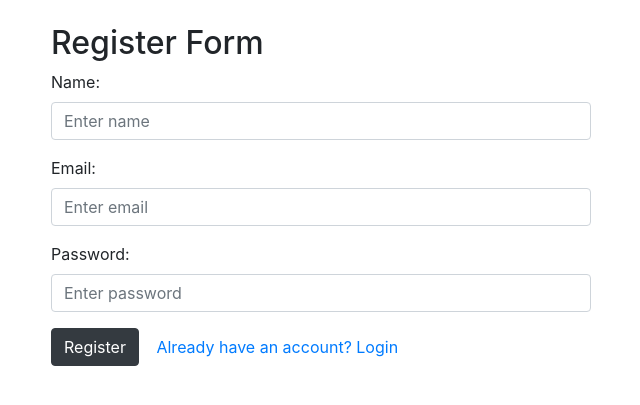
After one commit to tanayaanap/Dhara-Knowledge_Intelligence_Services, a Flask app: page /register in a window 1280 px wide. The commit adds this page. Shown: the top 405 px of the page, without its empty margins (319-959 px from the left). Run offline with Flask 3, Linux system fonts and the light colour scheme; parts of the project's set-up code (start-up, migrations or seed data) failed here and were passed over.

Commit message:
Added login/register system with SQLite DB

```diff
--- a/app.py
+++ b/app.py
@@ -1,4 +1,7 @@
-from flask import Flask, render_template, request
+
+from flask import Flask, render_template, request, session, redirect, flash
+from models import db, User
+from flask_sqlalchemy import SQLAlchemy
 import numpy as np
 import joblib
 import pytesseract
@@ -9,6 +12,17 @@ import io
 import os
 
 app = Flask(__name__)
+
+app.secret_key = "dhara_secret_123"
+
+app.config['SQLALCHEMY_DATABASE_URI'] = 'sqlite:///dhara.db'
+app.config['SQLALCHEMY_TRACK_MODIFICATIONS'] = False
+
+db.init_app(app)
+
+with app.app_context():
+    db.create_all()
+
 
 # ── Tesseract path (Windows) ──────────────────────────────────
 pytesseract.pytesseract.tesseract_cmd = r"C:\Program Files\Tesseract-OCR\tesseract.exe"
@@ -285,9 +299,63 @@ def apply_smart_defaults(parsed, sources):
 
 # ─── Routes ──────────────────────────────────────────────────
 
-@app.route("/")
+@app.route('/')
 def home():
+    if 'user_id' not in session:
+        return redirect('/login')
+
     return render_template("index.html")
+
+
+@app.route('/register', methods=['GET', 'POST'])
+def register():
+    if request.method == 'POST':
+        name = request.form['name']
+        email = request.form['email']
+        password = request.form['password']
+        location = request.form.get('location')
+        land_size = request.form.get('land_size')
+
+        if User.query.filter_by(email=email).first():
+            flash("Email already exists", "danger")
+            return redirect('/register')
+
+        user = User(name=name, email=email, location=location, land_size=land_size)
+        user.set_password(password)
+
+        db.session.add(user)
+        db.session.commit()
+
+        flash("Registered successfully!", "success")
+        return redirect('/login')
+
+    return render_template('register.html')
+
+@app.route('/login', methods=['GET', 'POST'])
+def login():
+    if request.method == 'POST':
+        email = request.form['email']
+        password = request.form['password']
+
+        user = User.query.filter_by(email=email).first()
+
+        if user and user.check_password(password):
+            session['user_id'] = user.id
+            session['email'] = user.email
+
+            flash("Login successful!", "success")
+            return redirect('/')
+
+        flash("Invalid credentials", "danger")
+        return redirect('/login')
+
+    return render_template('login.html')
+
+@app.route('/logout')
+def logout():
+    session.clear()
+    flash("Logged out", "info")
+    return redirect('/login')
 
 
 @app.route("/predict", methods=["POST"])
--- a/templates/index.html
+++ b/templates/index.html
@@ -270,11 +270,15 @@
 
 <div class="wrapper">
 
+    <a href="/logout" class="btn btn-danger">Logout</a>
+
+
     <!-- Header -->
     <div class="header">
         <h1>🌿 PROJECT DHARA</h1>
         <p>AI-powered crop recommendation for smart farming</p>
     </div>
+
 
     <!-- ═══════════════════════════════════════════════════════ -->
     <!-- UPLOAD CARD                                            -->
--- /dev/null
+++ b/templates/register.html
@@ -0,0 +1,59 @@
+<!DOCTYPE html>
+<html lang="en">
+<head>
+  <title>Register page</title>
+  <meta charset="utf-8">
+  <meta name="viewport" content="width=device-width, initial-scale=1">
+  <link rel="stylesheet" href="https://cdn.jsdelivr.net/npm/bootstrap@4.6.2/dist/css/bootstrap.min.css">
+  <script src="https://cdn.jsdelivr.net/npm/jquery@3.6.4/dist/jquery.slim.min.js"></script>
+  <script src="https://cdn.jsdelivr.net/npm/popper.js@1.16.1/dist/umd/popper.min.js"></script>
+  <script src="https://cdn.jsdelivr.net/npm/bootstrap@4.6.2/dist/js/bootstrap.bundle.min.js"></script>
+</head>
+<body>
+
+<div class="container">
+  <div class="row justify-content-center">
+    <div class="col-sm-6 mt-4">
+      <h2>Register Form</h2>
+
+      <!-- Flash Messages -->
+      {% with messages = get_flashed_messages(with_categories=true) %}
+        {% if messages %}
+          {% for category, message in messages %}
+            <div class="alert alert-{{ category }} alert-dismissible fade show" role="alert">
+              {{ message }}
+              <button type="button" class="close" data-dismiss="alert" aria-label="Close">
+                <span aria-hidden="true">&times;</span>
+              </button>
+            </div>
+          {% endfor %}
+        {% endif %}
+      {% endwith %}
+
+      <form action="/register" method="POST">
+        <div class="form-group">
+          <label for="name">Name:</label>
+          <input type="text" class="form-control" id="name" placeholder="Enter name" name="name" required>
+        </div>
+
+        <div class="form-group">
+          <label for="email">Email:</label>
+          <input type="email" class="form-control" id="email" placeholder="Enter email" name="email" required>
+        </div>
+
+        <div class="form-group">
+          <label for="pwd">Password:</label>
+          <input type="password" class="form-control" id="pwd" placeholder="Enter password" name="password" required>
+        </div>
+
+
+
+        <button type="submit" class="btn btn-dark">Register</button>
+        <a href="/login" class="btn btn-link">Already have an account? Login</a>
+      </form>
+    </div>
+  </div>
+</div>
+
+</body>
+</html>
```
Also changed, not shown: models.py (added, +18 -0 lines), templates/login.html (added, +51 -0 lines), instance/dhara.db (added).
